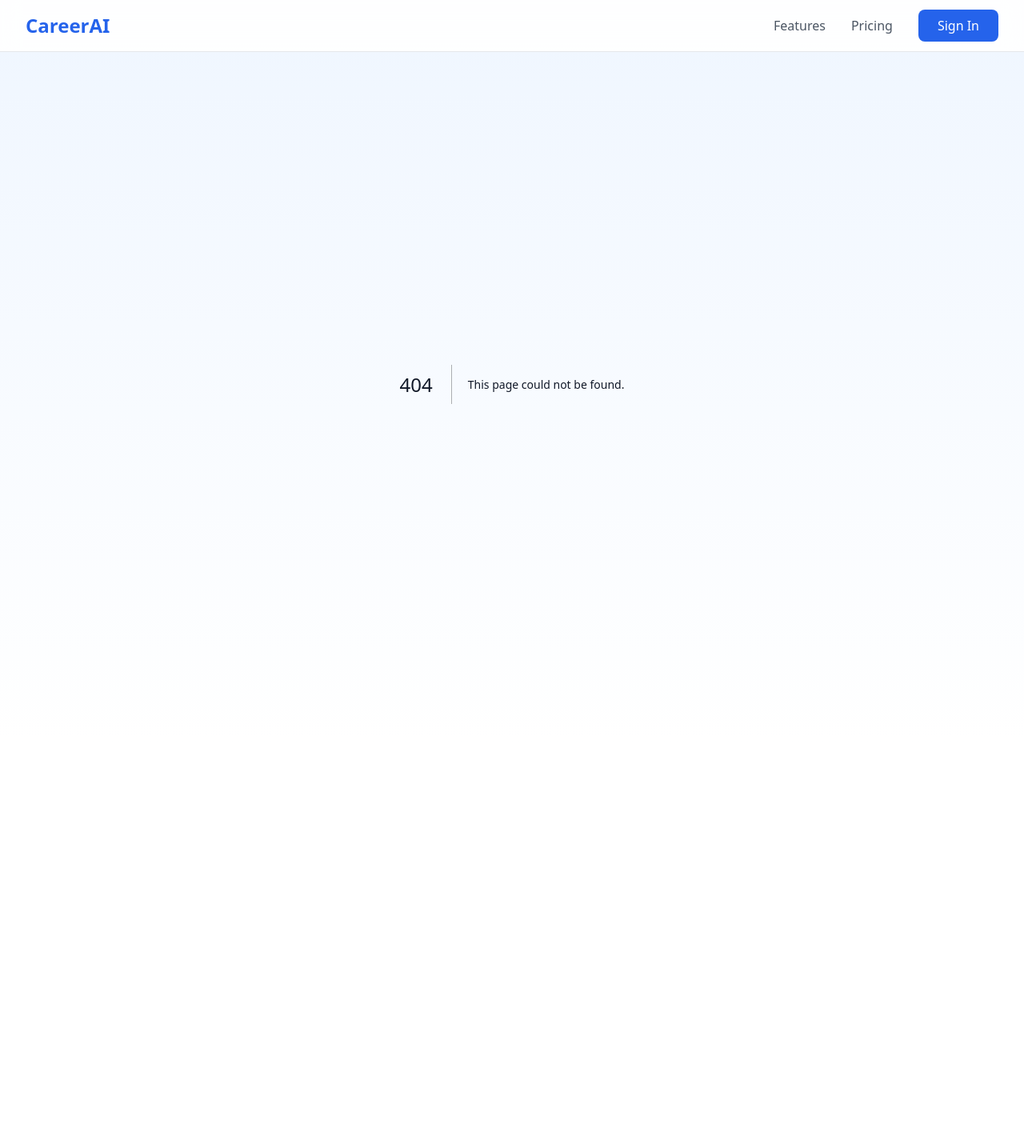
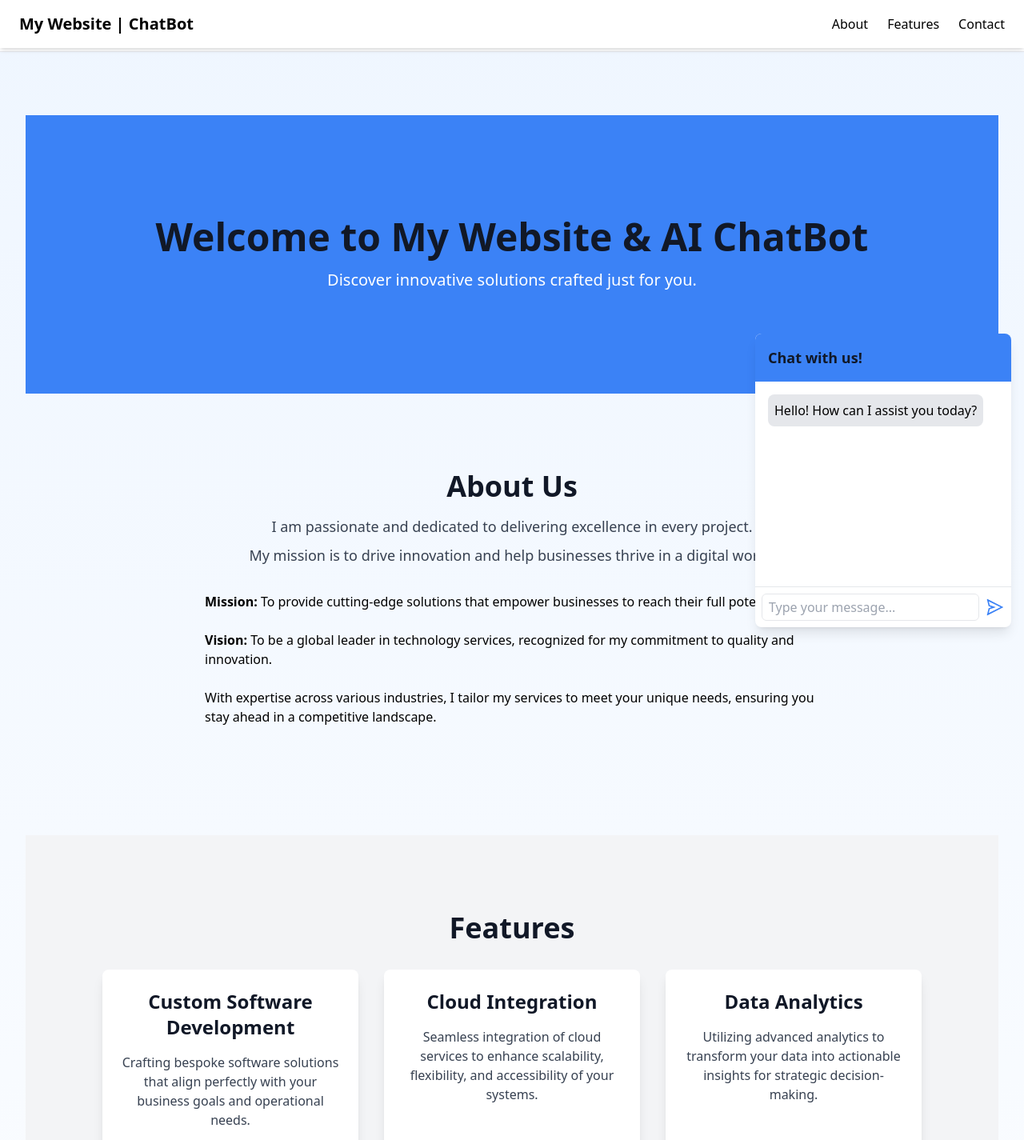
Before and after one commit to ojcross7/ai-chatbot-starter-main, a Next.js app: page /about in a window 1280 px wide. Before the commit this address had no page. Shown: the top 1425 px of the page at 80% size. Before the commit the page ends 928 px from the top, so only its background shows below. Built offline with nearby package versions, Linux system fonts and the light colour scheme.

Commit message:
commit all changes

```diff
--- /dev/null
+++ b/app/about/page.tsx
@@ -0,0 +1,238 @@
+'use client';
+
+import React from 'react';
+import { motion } from 'framer-motion';
+import Link from 'next/link';
+import Chatbot from '@/components/chatbot';
+import Footer from '@/components/Footer';
+
+export default function AboutPage() {
+  return (
+    <div className="max-w-7xl mx-auto">
+      {/* Navigation */}
+      <nav className="bg-white py-4 px-6 flex justify-between items-center shadow-md fixed top-0 left-0 right-0 z-50">
+        <div className="text-xl font-bold">
+          <Link href="/">My Website | ChatBot</Link>
+        </div>
+        <div className="space-x-6">
+          <Link href="#about" className="hover:text-blue-500">
+            About
+          </Link>
+          <Link href="#features" className="hover:text-blue-500">
+            Features
+          </Link>
+          <Link href="#contact" className="hover:text-blue-500">
+            Contact
+          </Link>
+        </div>
+      </nav>
+
+      {/* Hero Section */}
+      <section className="text-center py-24 md:py-32 bg-blue-500 text-white mt-16">
+        <motion.h1
+          initial={{ opacity: 0, y: -20 }}
+          animate={{ opacity: 1, y: 0 }}
+          transition={{ duration: 0.5 }}
+          className="text-5xl font-bold"
+        >
+          Welcome to My Website & AI ChatBot
+        </motion.h1>
+        <motion.p
+          initial={{ opacity: 0 }}
+          animate={{ opacity: 1 }}
+          transition={{ delay: 0.5, duration: 0.5 }}
+          className="mt-4 text-xl"
+        >
+          Discover innovative solutions crafted just for you.
+        </motion.p>
+      </section>
+
+      {/* About Section */}
+      <section id="about" className="py-16 md:py-24">
+        <div className="text-center mb-10 px-4">
+          <motion.h2
+            initial={{ opacity: 0, scale: 0.8 }}
+            animate={{ opacity: 1, scale: 1 }}
+            transition={{ duration: 0.5 }}
+            className="text-4xl font-semibold"
+          >
+            About Us
+          </motion.h2>
+          <motion.p
+            initial={{ opacity: 0 }}
+            animate={{ opacity: 1 }}
+            transition={{ delay: 0.3, duration: 0.5 }}
+            className="mt-4 text-lg text-gray-700"
+          >
+            I am passionate and dedicated to delivering excellence in every project.
+          </motion.p>
+          <motion.p
+            initial={{ opacity: 0 }}
+            animate={{ opacity: 1 }}
+            transition={{ delay: 0.4, duration: 0.5 }}
+            className="mt-2 text-lg text-gray-700"
+          >
+            My mission is to drive innovation and help businesses thrive in a digital world.
+          </motion.p>
+          <motion.div
+            initial={{ opacity: 0, y: 20 }}
+            animate={{ opacity: 1, y: 0 }}
+            transition={{ delay: 0.5, duration: 0.5 }}
+            className="mt-8 text-left max-w-3xl mx-auto space-y-6"
+          >
+            <p>
+              <strong>Mission:</strong> To provide cutting-edge solutions that empower
+              businesses to reach their full potential.
+            </p>
+            <p>
+              <strong>Vision:</strong> To be a global leader in technology services,
+              recognized for my commitment to quality and innovation.
+            </p>
+            <p>
+              With expertise across various industries, I tailor my services to meet
+              your unique needs, ensuring you stay ahead in a competitive landscape.
+            </p>
+          </motion.div>
+        </div>
+      </section>
+
+      {/* Features Section */}
+      <section id="features" className="py-16 md:py-24 bg-gray-100">
+        <div className="text-center mb-10 px-4">
+          <motion.h2
+            initial={{ opacity: 0, scale: 0.8 }}
+            animate={{ opacity: 1, scale: 1 }}
+            transition={{ duration: 0.5 }}
+            className="text-4xl font-semibold"
+          >
+            Features
+          </motion.h2>
+          <div className="mt-8 grid grid-cols-1 md:grid-cols-3 gap-8 max-w-5xl mx-auto">
+            {/* Feature 1 */}
+            <motion.div
+              initial={{ opacity: 0, y: 30 }}
+              animate={{ opacity: 1, y: 0 }}
+              transition={{ delay: 0.3, duration: 0.6 }}
+              className="bg-white p-6 rounded-lg shadow-lg"
+            >
+              <h3 className="text-2xl font-bold mb-4">Custom Software Development</h3>
+              <p className="text-gray-700">
+                Crafting bespoke software solutions that align perfectly
+                with your business goals and operational needs.
+              </p>
+            </motion.div>
+            {/* Feature 2 */}
+            <motion.div
+              initial={{ opacity: 0, y: 30 }}
+              animate={{ opacity: 1, y: 0 }}
+              transition={{ delay: 0.5, duration: 0.6 }}
+              className="bg-white p-6 rounded-lg shadow-lg"
+            >
+              <h3 className="text-2xl font-bold mb-4">Cloud Integration</h3>
+              <p className="text-gray-700">
+                Seamless integration of cloud services to enhance scalability,
+                flexibility, and accessibility of your systems.
+              </p>
+            </motion.div>
+            {/* Feature 3 */}
+            <motion.div
+              initial={{ opacity: 0, y: 30 }}
+              animate={{ opacity: 1, y: 0 }}
+              transition={{ delay: 0.7, duration: 0.6 }}
+              className="bg-white p-6 rounded-lg shadow-lg"
+            >
+              <h3 className="text-2xl font-bold mb-4">Data Analytics</h3>
+              <p className="text-gray-700">
+                Utilizing advanced analytics to transform your data into
+                actionable insights for strategic decision-making.
+              </p>
+            </motion.div>
+            {/* Feature 4 */}
+            <motion.div
+              initial={{ opacity: 0, y: 30 }}
+              animate={{ opacity: 1, y: 0 }}
+              transition={{ delay: 0.9, duration: 0.6 }}
+              className="bg-white p-6 rounded-lg shadow-lg"
+            >
+              <h3 className="text-2xl font-bold mb-4">Cybersecurity Solutions</h3>
+              <p className="text-gray-700">
+                Implementing robust security measures to protect
+                your digital assets from evolving cyber threats.
+              </p>
+            </motion.div>
+            {/* Feature 5 */}
+            <motion.div
+              initial={{ opacity: 0, y: 30 }}
+              animate={{ opacity: 1, y: 0 }}
+              transition={{ delay: 1.1, duration: 0.6 }}
+              className="bg-white p-6 rounded-lg shadow-lg"
+            >
+              <h3 className="text-2xl font-bold mb-4">Mobile App Development</h3>
+              <p className="text-gray-700">
+                Creating intuitive and engaging mobile applications
+                that enhance customer engagement and grow your business.
+              </p>
+            </motion.div>
+            {/* Feature 6 */}
+            <motion.div
+              initial={{ opacity: 0, y: 30 }}
+              animate={{ opacity: 1, y: 0 }}
+              transition={{ delay: 1.3, duration: 0.6 }}
+              className="bg-white p-6 rounded-lg shadow-lg"
+            >
+              <h3 className="text-2xl font-bold mb-4">IT Consulting</h3>
+              <p className="text-gray-700">
+                Providing expert guidance to optimize your IT infrastructure
+                and align it with your strategic objectives.
+              </p>
+            </motion.div>
+          </div>
+        </div>
+      </section>
+
+      {/* Contact Section */}
+      <section id="contact" className="py-16 md:py-24 text-center">
+        <motion.h2
+          initial={{ opacity: 0, scale: 0.8 }}
+          animate={{ opacity: 1, scale: 1 }}
+          transition={{ duration: 0.5 }}
+          className="text-4xl font-semibold"
+        >
+          Contact Me
+        </motion.h2>
+        <motion.div
+          initial={{ opacity: 0 }}
+          animate={{ opacity: 1 }}
+          transition={{ delay: 0.3, duration: 0.5 }}
+          className="mt-4 text-lg text-gray-700 max-w-xl mx-auto"
+        >
+          <p>
+            I am here to answer any questions you might have.
+            Reach out to me, and I'll respond as soon as I can.
+          </p>
+          <div className="mt-6 space-y-2">
+            <p>
+              <strong>Email:</strong>{' '}
+              <a href="mailto:michaelogyiri1@gmail.com" className="text-blue-600 hover:underline">
+                michaelogyiri1@gmail.com
+              </a>
+            </p>
+            <p>
+              <strong>Phone:</strong>{' '}
+              <a href="tel:+233598160082" className="text-blue-600 hover:underline">
+                +233 (598) 160-082
+              </a>
+            </p>
+          </div>
+        </motion.div>
+        {/* ... (keep existing form content) */}
+      </section>
+
+      {/* Footer */}
+      <Footer />
+
+      {/* Chatbot */}
+      <Chatbot />
+    </div>
+  );
+}
```
